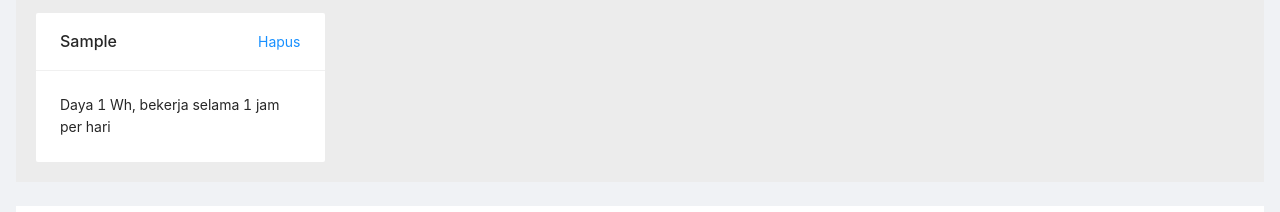
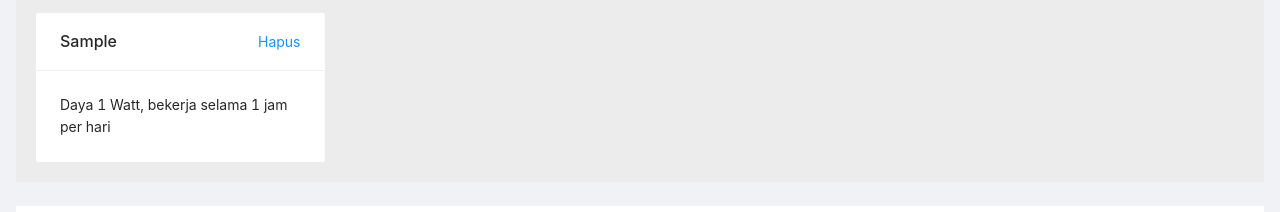
Before and after one commit to rririanto/kalkulator-listrik, a React (Create React App) app: page / in a window 1280 px wide. Both pictures are taken after typing "Sample" into the empty fields and a click on the button "+ Tambah Item". Shown: the part 448-660 px from the top of the page. Built offline with nearby package versions, Linux system fonts and the light colour scheme.

Commit message:
style: refine content in cardlist

```diff
--- a/src/components/CardList.js
+++ b/src/components/CardList.js
@@ -19,7 +19,7 @@ class CardList extends Component {
             </button>
           }
         >
-          Daya {item.itemWatt} Wh, bekerja selama {item.itemHour} jam per hari
+          Daya {item.itemWatt} Watt, bekerja selama {item.itemHour} jam per hari
         </Card>
       </Col>
     );
```
